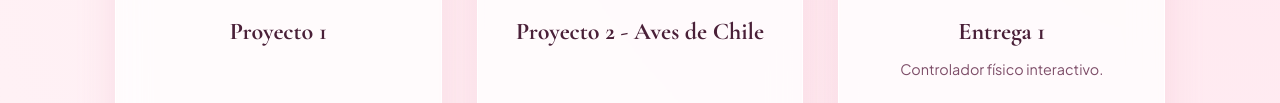
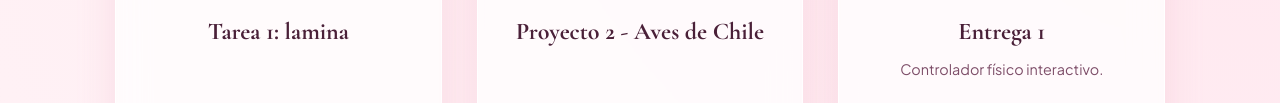
Before and after one commit to zainaahui/mi-portafolio, a plain HTML site: page index.html in a window 1280 px wide. Shown: the part 468-571 px from the top of the page. Drawn offline with nearby package versions, Linux system fonts and the light colour scheme.

Commit message:
Update project name from 'Proyecto 1' to 'Tarea 1: lamina'

```diff
--- a/index.html
+++ b/index.html
@@ -402,7 +402,7 @@
               <circle cx="160" cy="110" r="1.5" fill="#fca5ba" opacity="0.6"/>
             </svg>
           </div>
-          <h2 class="project-name">Proyecto 1</h2>
+          <h2 class="project-name">Tarea 1: lamina</h2>
           <p class="project-desc"></p>
         </div>
         <a href="https://github.com/zainaahui/lamina.licuadora" target="_blank" rel="noopener noreferrer" class="btn">Ver en GitHub ↗</a>
```
